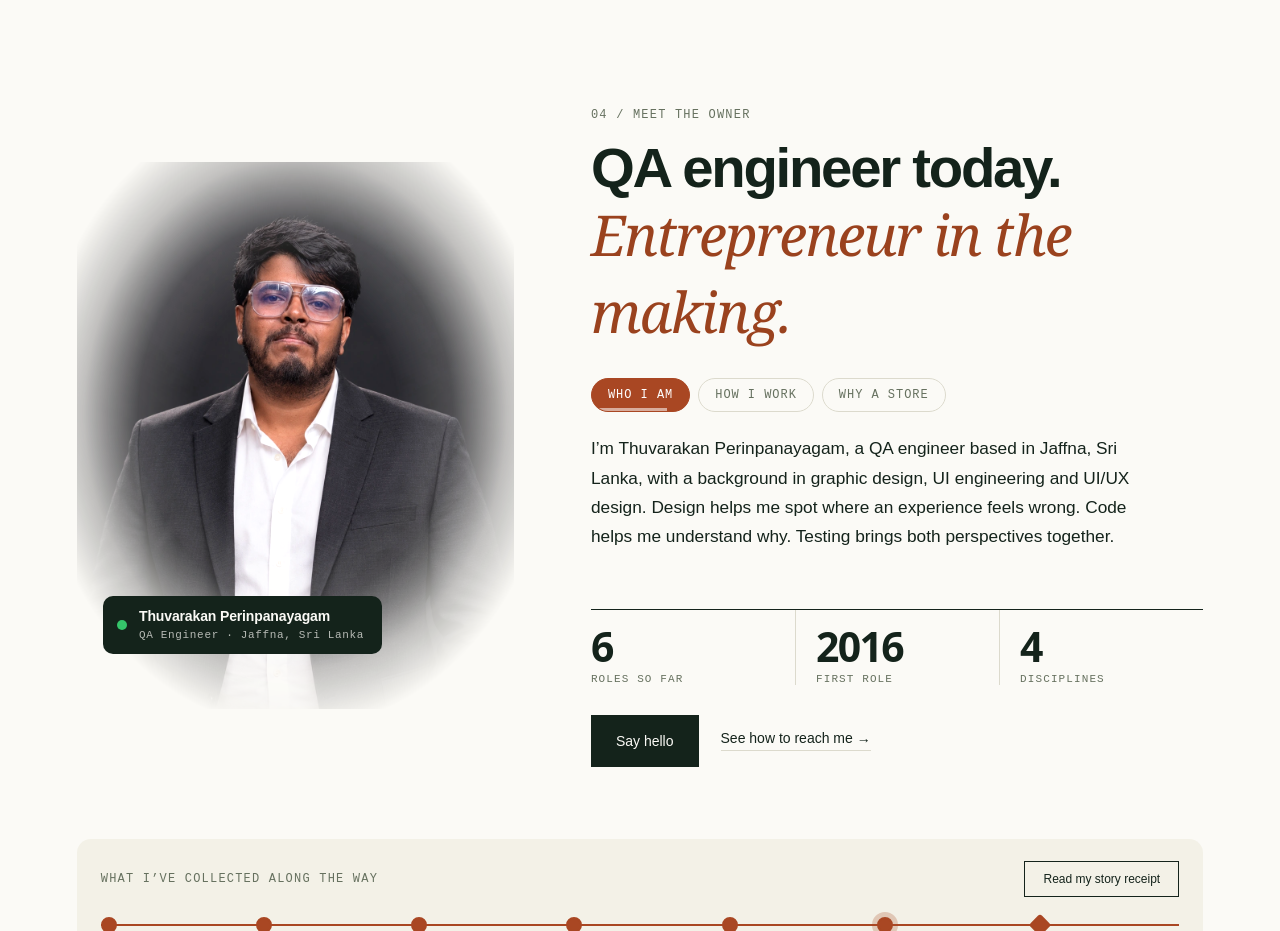
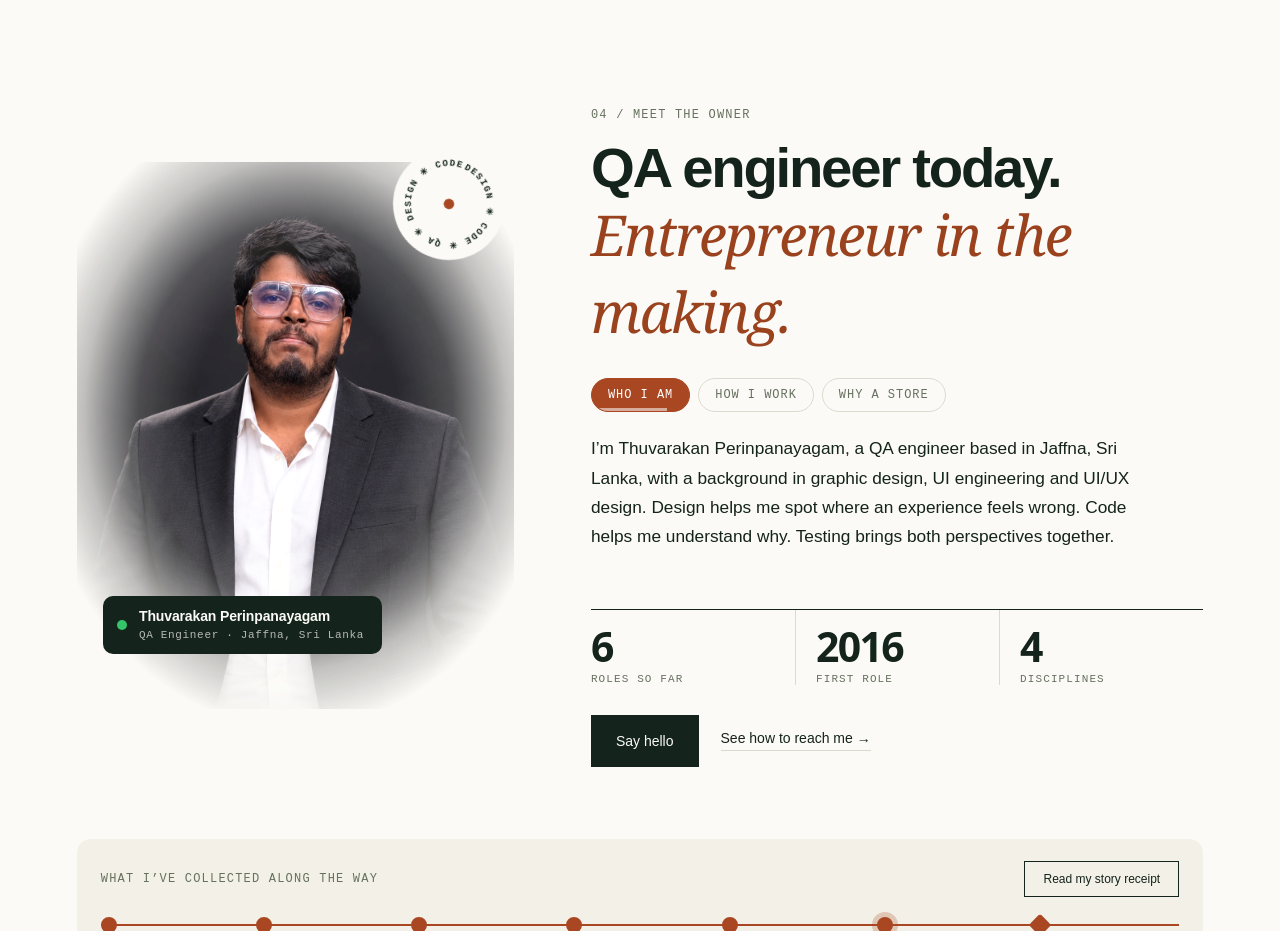
Before and after one commit to Thuvarakanp/TestPort, a React (Vite) app: page / in a window 1280 px wide. Shown: the part 10340-11271 px from the top of the page. Built offline with nearby package versions, Linux system fonts and the light colour scheme.

Commit message:
Owner section: restore rotating corner stamp
Co-Authored-By: Claude Sonnet 5.5 <noreply@anthropic.com>
Claude-Session: https://claude.ai/code/session_01JbT4DJRAdyRM58RNoFcmRz

```diff
--- a/src/components/Owner.jsx
+++ b/src/components/Owner.jsx
@@ -53,6 +53,11 @@ export default function Owner({ onReceipt }) {
     <section className="owner" id="about" aria-labelledby="owner-title">
       <div className="owner-grid">
         <Reveal className="owner-photo">
+          <svg className="owner-stamp" viewBox="0 0 120 120" aria-hidden="true">
+            <defs><path id="stamp-circle" d="M60,60 m-44,0 a44,44 0 1,1 88,0 a44,44 0 1,1 -88,0" /></defs>
+            <text><textPath href="#stamp-circle">DESIGN ✳ CODE ✳ QA ✳ DESIGN ✳ CODE ✳ QA ✳</textPath></text>
+            <circle cx="60" cy="60" r="6" />
+          </svg>
           <div className="owner-frame">
             <img src={img('owner-studio-suit.webp')} width="1086" height="1448" loading="lazy"
               alt="Thuvarakan wearing glasses, a dark charcoal suit and a white shirt in a studio portrait" />
--- a/src/styles/owner.css
+++ b/src/styles/owner.css
@@ -103,3 +103,5 @@
 :root[data-shop="day"] .owner-frame img{filter:brightness(1.05) contrast(1.02)}
 .owner-badge{left:6%;bottom:10%}
 @media(max-width:900px){.owner-grid{grid-template-columns:1fr}.owner-frame{aspect-ratio:1/1}.owner-photo{margin-bottom:34px}.owner-badge{left:4%;bottom:-34px}}
+.owner-stamp{right:2%;top:-14px}
+@media(max-width:900px){.owner-stamp{right:4px;top:-18px;width:92px;height:92px}}
```
